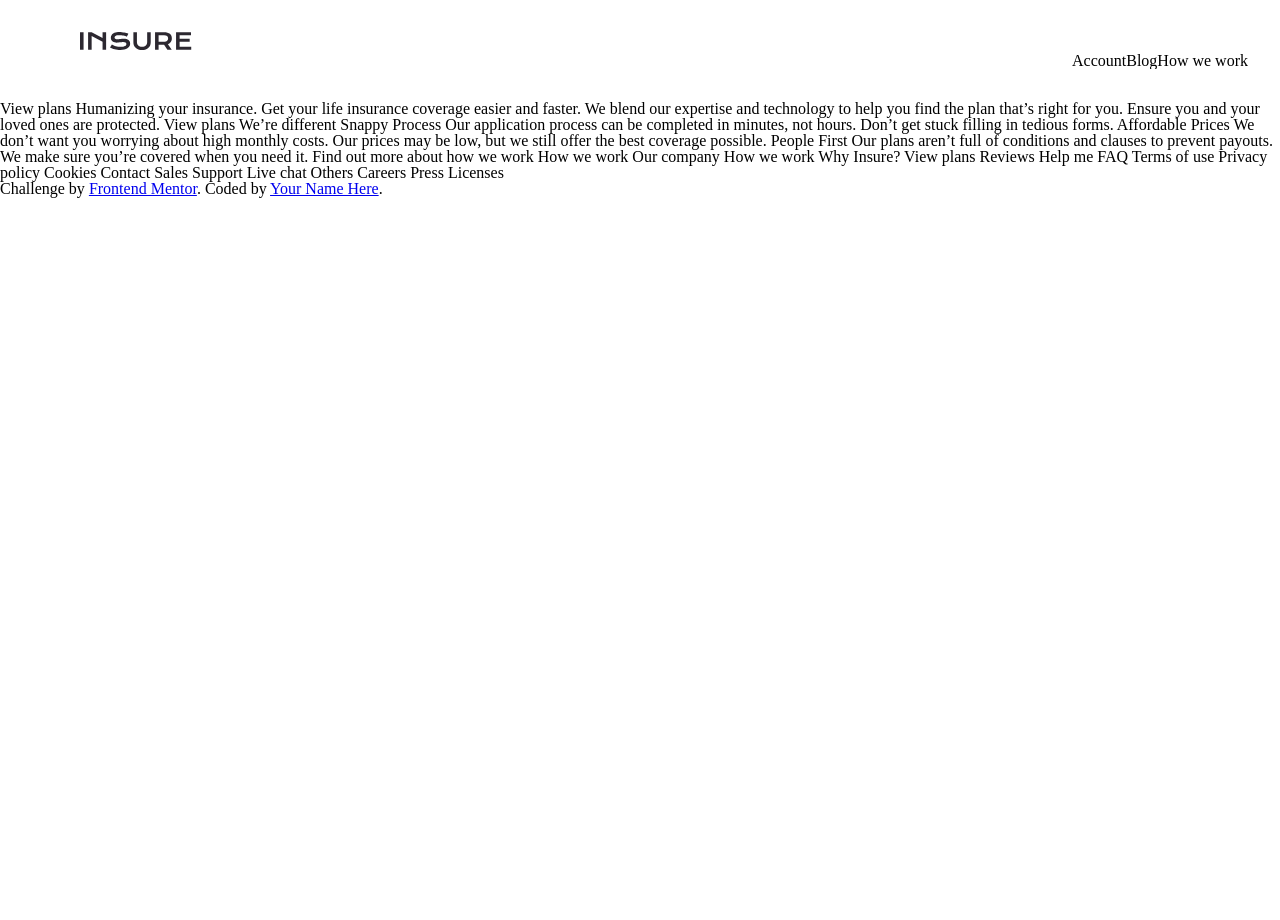
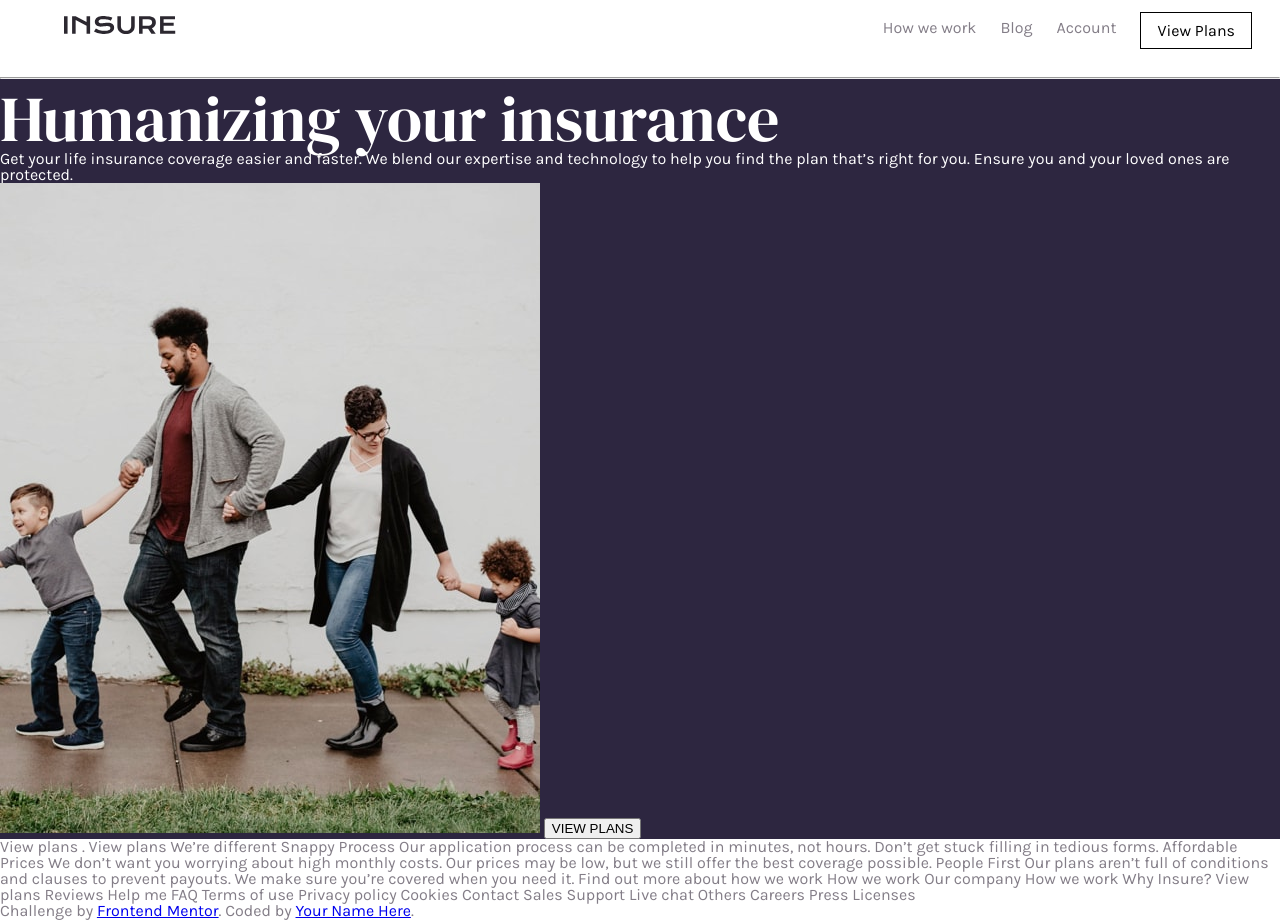
Before and after one commit to craigdennis/frontend-mentor, a plain HTML site: page insure-landing-page-master/index.html in a window 1280 px wide. Before the commit the page ends 800 px from the top, so only its background shows below. Drawn offline with Linux system fonts and the light colour scheme.

Commit message:
nav bar
nav bar styling is complete for desktop, moving on to header section

```diff
--- a/insure-landing-page-master/index.html
+++ b/insure-landing-page-master/index.html
@@ -13,29 +13,51 @@
     />
 
     <title>Frontend Mentor | Insure landing page</title>
-    <link rel="stylesheet" href="styles/styles.css">
+    <link
+      href="https://fonts.googleapis.com/css?family=DM+Serif+Display&display=swap"
+      rel="stylesheet"
+    />
+    <link
+      href="https://fonts.googleapis.com/css?family=Karla:400,700&display=swap"
+      rel="stylesheet"
+    />
+    <link rel="stylesheet" href="styles/styles.css" />
   </head>
   <body>
-    <div class='nav'>
-      <img class='logo-img' src="images/logo.svg" alt="">
+    <!-- NAV BAR -->
+    <div class="nav">
+
       <ul>
+        <img class="logo-img" src="images/logo.svg" alt="" />
+        <li><button class="btn">View Plans</button></li>
+        <li>Account</li>
+        <li>Blog</li>
         <li>How we work</li>
-        <li>Blog</li>
-        <li>Account</li>
       </ul>
     </div>
-       View plans Humanizing your insurance. Get your life
-    insurance coverage easier and faster. We blend our expertise and technology
-    to help you find the plan that’s right for you. Ensure you and your loved
-    ones are protected. View plans We’re different Snappy Process Our
-    application process can be completed in minutes, not hours. Don’t get stuck
-    filling in tedious forms. Affordable Prices We don’t want you worrying about
-    high monthly costs. Our prices may be low, but we still offer the best
-    coverage possible. People First Our plans aren’t full of conditions and
-    clauses to prevent payouts. We make sure you’re covered when you need it.
-    Find out more about how we work How we work Our company How we work Why
-    Insure? View plans Reviews Help me FAQ Terms of use Privacy policy Cookies
-    Contact Sales Support Live chat Others Careers Press Licenses
+
+    <!-- HEADER -->
+
+    <div class='header'>
+      <hr>
+      <h1>Humanizing your insurance</h1>
+      <p>Get your life insurance coverage easier and faster. We blend our expertise and technology to help you find the plan that’s right for you. Ensure you and your loved ones are protected.</p>
+      <img src="images/image-intro-desktop.jpg" alt="">
+      <button>VIEW PLANS</button>
+
+
+    </div>
+
+    View plans .
+    View plans We’re different Snappy Process Our application process can be
+    completed in minutes, not hours. Don’t get stuck filling in tedious forms.
+    Affordable Prices We don’t want you worrying about high monthly costs. Our
+    prices may be low, but we still offer the best coverage possible. People
+    First Our plans aren’t full of conditions and clauses to prevent payouts. We
+    make sure you’re covered when you need it. Find out more about how we work
+    How we work Our company How we work Why Insure? View plans Reviews Help me
+    FAQ Terms of use Privacy policy Cookies Contact Sales Support Live chat
+    Others Careers Press Licenses
 
     <div class="attribution">
       Challenge by
--- a/insure-landing-page-master/styles/styles.css
+++ b/insure-landing-page-master/styles/styles.css
@@ -47,11 +47,42 @@ table {
 	border-spacing: 0;
 }
 
+/* VARIABLES */
 
-/* My styling */
+:root {
+    --primary-violet: hsl(256, 26%, 20%);
+    --primary-gray: hsl(216, 30%, 68%);
+
+
+    --neutral-violet: hsl(270, 9%, 17%);
+    --neutral-gray: hsl(273, 4%, 51%);
+    --neutral-light-gray: hsl(0, 0%, 98%);
+
+}
+
+
+/* GENERAL */
+
+body {
+    color: var(--neutral-gray);
+}
+
+body, .btn {
+    font-size: 16px;
+    font-family: 'Karla', sans-serif;
+    font-weight: 200;
+
+}
+
+h1,h2,h3,h4,h5,h6 {
+    font-family: 'DM Serif Display', serif;
+    font-weight: 400;
+}
+
+/* NAV BAR */
 
 .nav {
-    padding: 2rem;
+    padding: 0.5rem 1rem;
 }
 
 .nav ul {
@@ -60,12 +91,31 @@ table {
 }
 
 .nav li {
-    display: inline-block;
     float: right;
-    margin: auto;
+    margin: 0.75rem;
 
+}
+
+.nav .btn {
+    padding: 0.5rem 1rem;
+    background-color: white;
+    border: 1px solid black;
+    margin-top: -0.5rem;
 }
 
 .logo-img {
     margin-left: 3rem;
+    margin-top: 0.5rem;
 }
+
+/* HEADER */
+
+.header {
+    background-color: var(--primary-violet);
+    font-weight: 400;
+    color: white;
+}
+
+.header h1 {
+    font-size: 4rem;
+}
```
